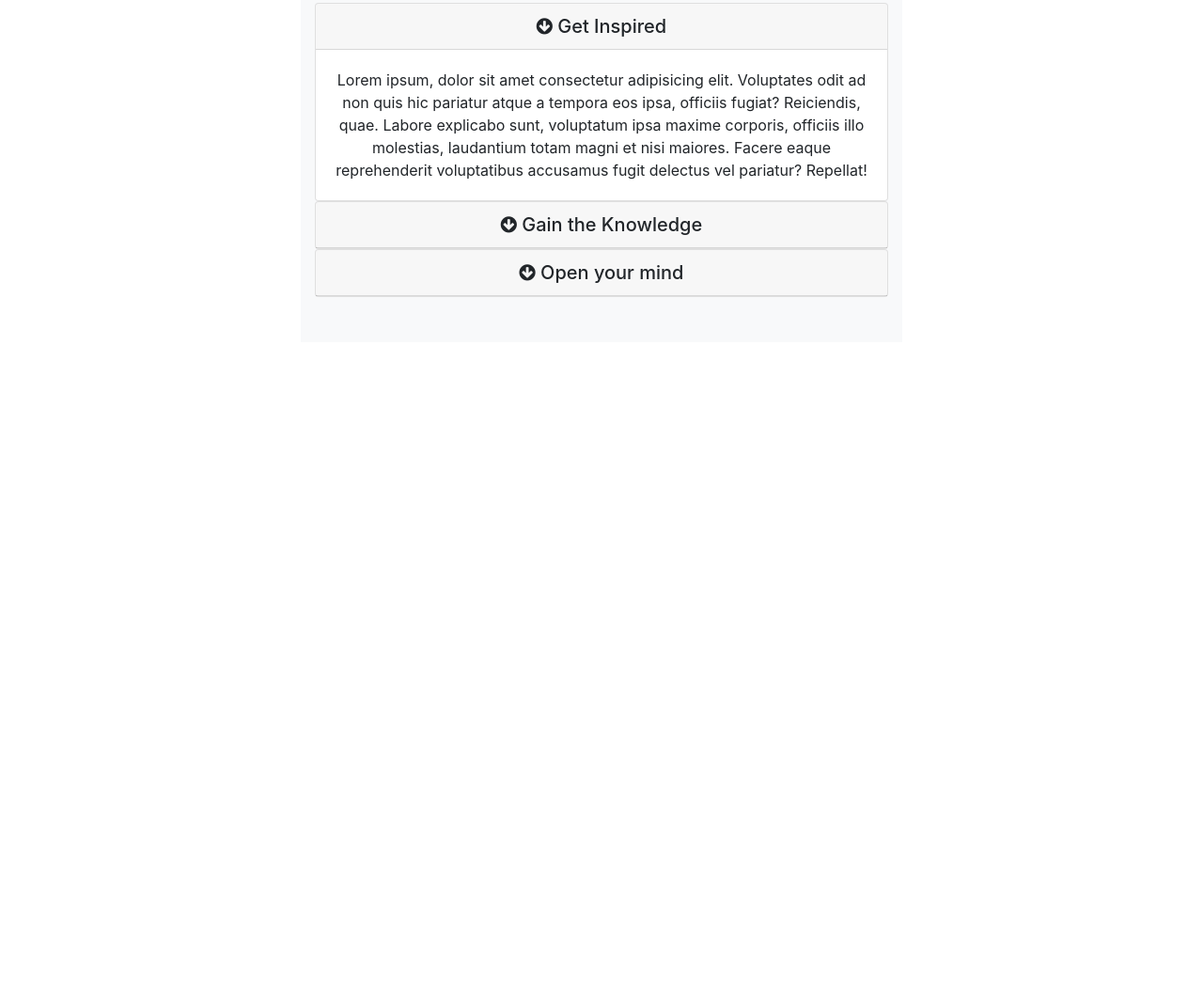
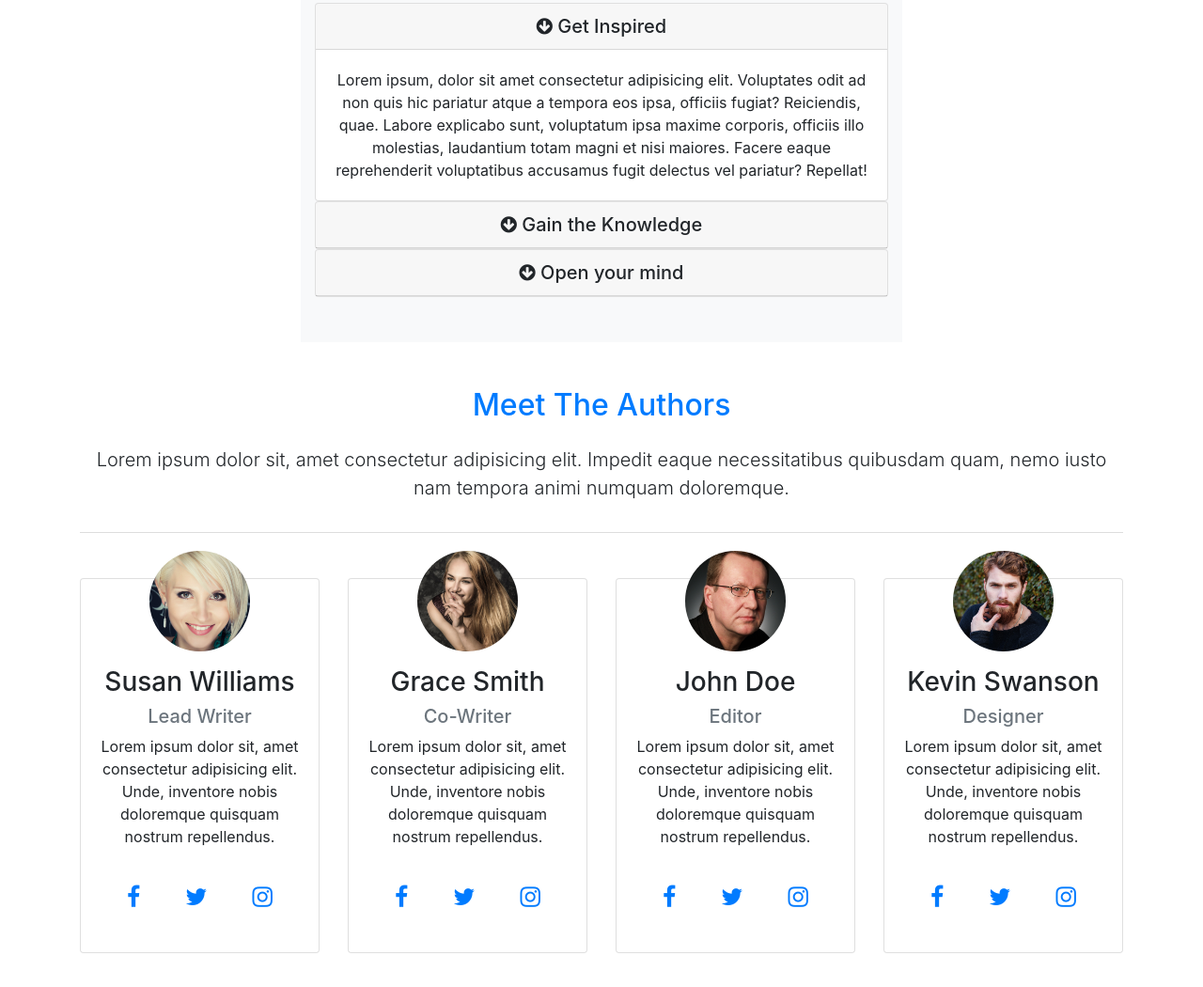
Before and after one commit to lwesy/Mizuxe, a website: page src/index.html in a window 1280 px wide. Shown: the part 1395-2445 px from the top of the page at 94% size. Before the commit the page ends 1759 px from the top, so only its background shows below. Drawn offline with nearby package versions, Linux system fonts and the light colour scheme; files that its build step writes are made by us from their sources.

Commit message:
add authors

```diff
--- a/src/index.html
+++ b/src/index.html
@@ -184,6 +184,108 @@
       </div>
     </section>
 
+    <!-- authors -->
+    <section id="authors" class="text-center my-5">
+      <div class="container">
+        <div class="row">
+          <div class="col">
+            <div class="info-header mb-5">
+              <h2 class="text-primary pb-3">Meet The Authors</h2>
+              <p class="lead pb-3">
+                Lorem ipsum dolor sit, amet consectetur adipisicing elit. Impedit eaque necessitatibus quibusdam quam, nemo iusto nam tempora animi numquam doloremque.
+              </p>
+            </div>
+          </div>
+        </div>
+        <div class="row">
+          <div class="col-md-6 col-lg-3">
+            <div class="card">
+              <div class="card-body">
+                <img src="img/person1.jpg" alt="" class="img-fluid w-50 rounded-circle mb-3">
+                <h3>Susan Williams</h3>
+                <h5 class="text-muted">Lead Writer</h5>
+                <p>Lorem ipsum dolor sit, amet consectetur adipisicing elit. Unde, inventore nobis doloremque quisquam nostrum repellendus.</p>
+                <div class="d-flex flex-row justify-content-center">
+                  <div class="p-4">
+                    <a href="#"><i class="fa fa-facebook"></i></a>
+                  </div>
+                  <div class="p-4">
+                      <a href="#"><i class="fa fa-twitter"></i></a>
+                  </div>
+                  <div class="p-4">
+                      <a href="#"><i class="fa fa-instagram"></i></a>
+                  </div>
+                </div>
+              </div>
+            </div>
+          </div>
+          <div class="col-md-6 col-lg-3">
+            <div class="card">
+              <div class="card-body">
+                <img src="img/person2.jpg" alt="" class="img-fluid w-50 rounded-circle mb-3">
+                <h3>Grace Smith</h3>
+                <h5 class="text-muted">Co-Writer</h5>
+                <p>Lorem ipsum dolor sit, amet consectetur adipisicing elit. Unde, inventore nobis doloremque quisquam nostrum repellendus.</p>
+                <div class="d-flex flex-row justify-content-center">
+                  <div class="p-4">
+                    <a href="#"><i class="fa fa-facebook"></i></a>
+                  </div>
+                  <div class="p-4">
+                      <a href="#"><i class="fa fa-twitter"></i></a>
+                  </div>
+                  <div class="p-4">
+                      <a href="#"><i class="fa fa-instagram"></i></a>
+                  </div>
+                </div>
+              </div>
+            </div>
+          </div>
+          <div class="col-md-6 col-lg-3">
+            <div class="card">
+              <div class="card-body">
+                <img src="img/person3.jpg" alt="" class="img-fluid w-50 rounded-circle mb-3">
+                <h3>John Doe</h3>
+                <h5 class="text-muted">Editor</h5>
+                <p>Lorem ipsum dolor sit, amet consectetur adipisicing elit. Unde, inventore nobis doloremque quisquam nostrum repellendus.</p>
+                <div class="d-flex flex-row justify-content-center">
+                  <div class="p-4">
+                    <a href="#"><i class="fa fa-facebook"></i></a>
+                  </div>
+                  <div class="p-4">
+                      <a href="#"><i class="fa fa-twitter"></i></a>
+                  </div>
+                  <div class="p-4">
+                      <a href="#"><i class="fa fa-instagram"></i></a>
+                  </div>
+                </div>
+              </div>
+            </div>
+          </div>
+          <div class="col-md-6 col-lg-3">
+            <div class="card">
+              <div class="card-body">
+                <img src="img/person4.jpg" alt="" class="img-fluid w-50 rounded-circle mb-3">
+                <h3>Kevin Swanson</h3>
+                <h5 class="text-muted">Designer</h5>
+                <p>Lorem ipsum dolor sit, amet consectetur adipisicing elit. Unde, inventore nobis doloremque quisquam nostrum repellendus.</p>
+                <div class="d-flex flex-row justify-content-center">
+                  <div class="p-4">
+                    <a href="#"><i class="fa fa-facebook"></i></a>
+                  </div>
+                  <div class="p-4">
+                      <a href="#"><i class="fa fa-twitter"></i></a>
+                  </div>
+                  <div class="p-4">
+                      <a href="#"><i class="fa fa-instagram"></i></a>
+                  </div>
+                </div>
+              </div>
+            </div>
+          </div>
+        </div>
+      </div>
+    </section>
+
     <!-- scripts -->
     <script src="js/jquery.min.js"></script>
     <script src="js/popper.min.js"></script>
--- a/src/scss/styles.scss
+++ b/src/scss/styles.scss
@@ -39,3 +39,22 @@ body {
 .info-header {
   border-bottom: 1px solid #ddd;
 }
+
+#authors {
+  img {
+    margin-top: -50px;
+  }
+
+  .fa {
+    font-size: 25px;
+  }
+
+  .card:hover {
+    background-color: $primary;
+    color: #fff;
+
+    .fa {
+      color: #fff;
+    }
+  }
+}
```
Also changed, not shown: src/img/person1.jpg (added), src/img/person2.jpg (added), src/img/person3.jpg (added), src/img/person4.jpg (added).
